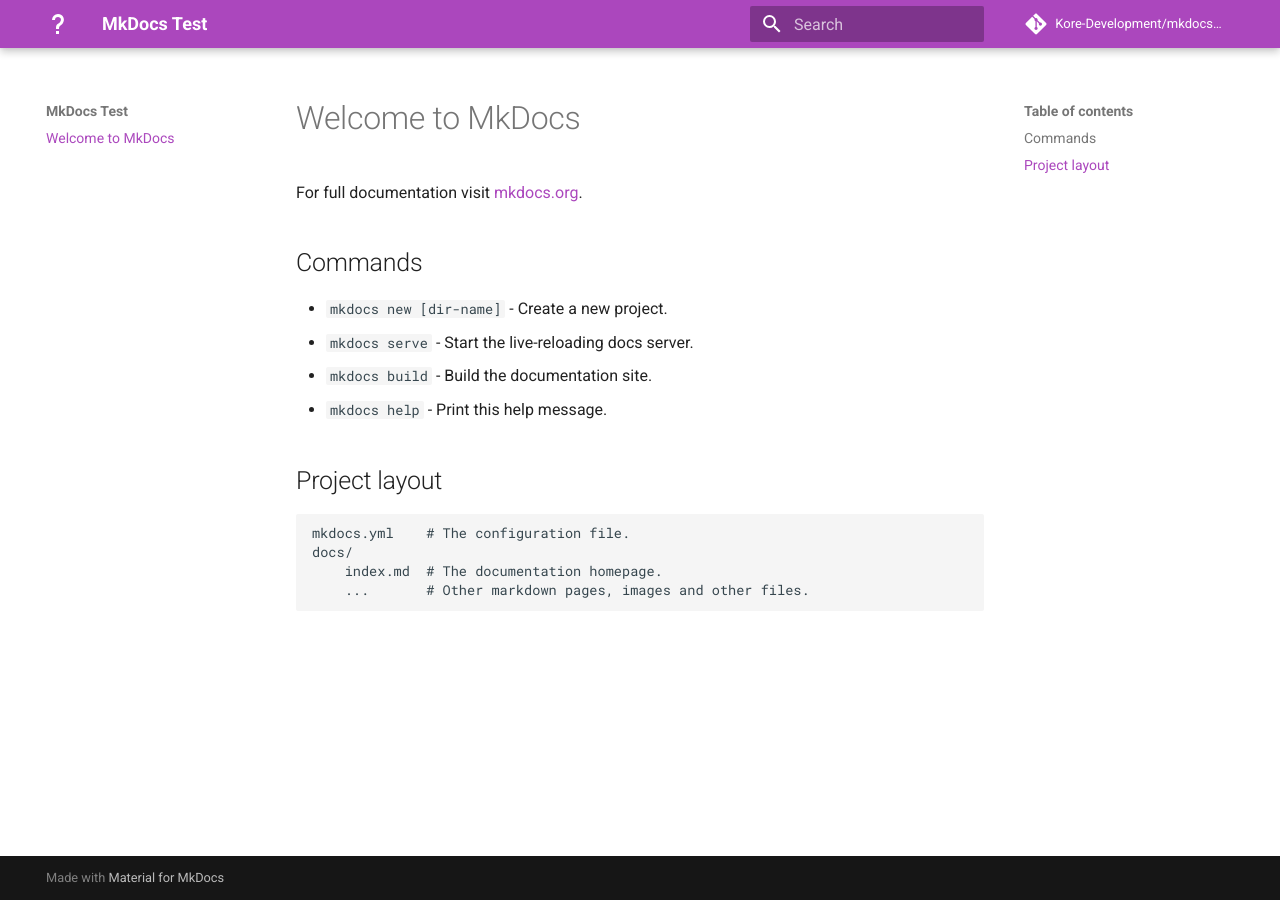
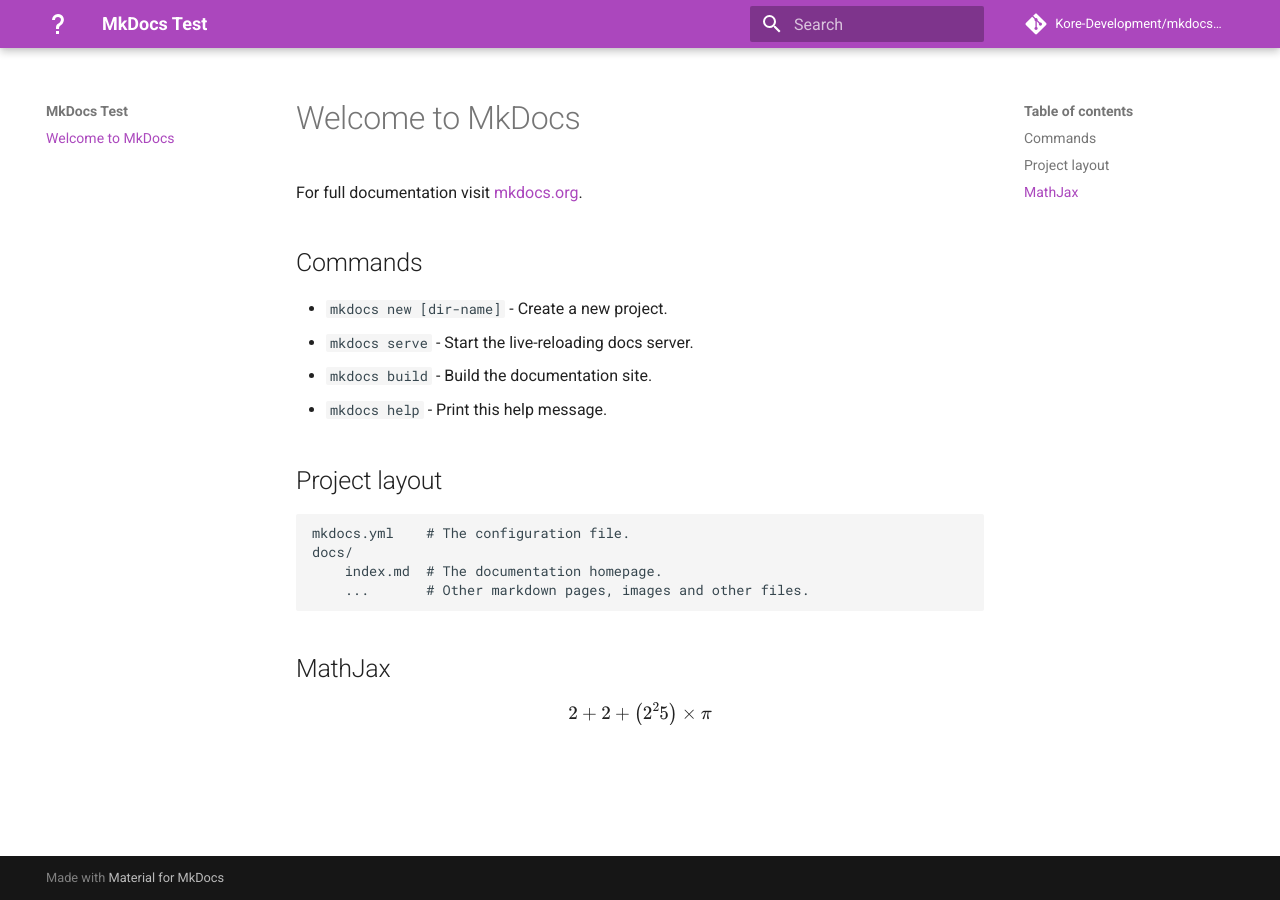
Before and after one commit to Kore-Development/mkdocs-test, an MkDocs documentation site: the page built from docs/index.md, in a window 1280 px wide. Built offline with MkDocs 1.6.1 and Material for MkDocs 9.7.7, drawn with Linux system fonts in a browser that asks for light colours; formulas are drawn with MathJax 3; comment, search, counter and statistics services are not loaded.

Commit message:
Update index.md

```diff
--- a/docs/index.md
+++ b/docs/index.md
@@ -15,3 +15,7 @@ For full documentation visit [mkdocs.org](https://mkdocs.org).
     docs/
         index.md  # The documentation homepage.
         ...       # Other markdown pages, images and other files.
+## MathJax
+$$
+2+2+\left(2^25\right)\times \pi
+$$
```
